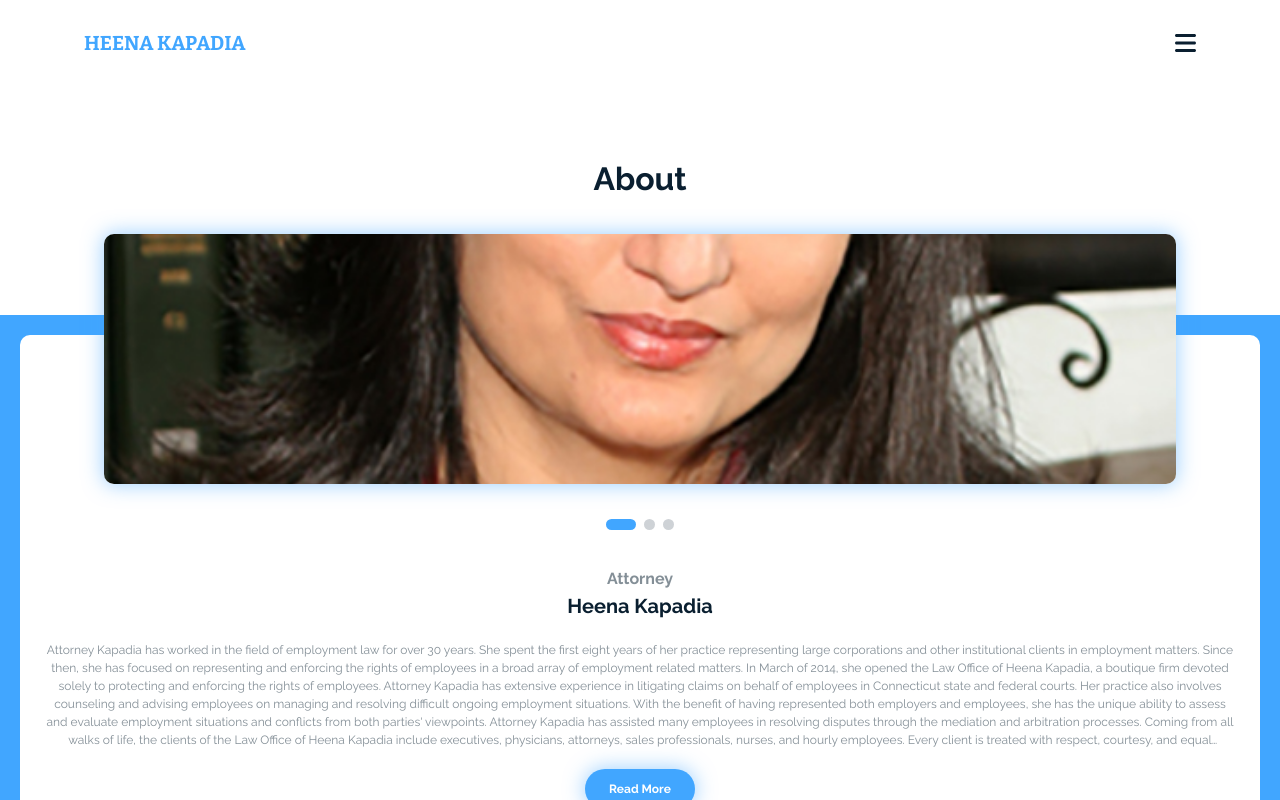
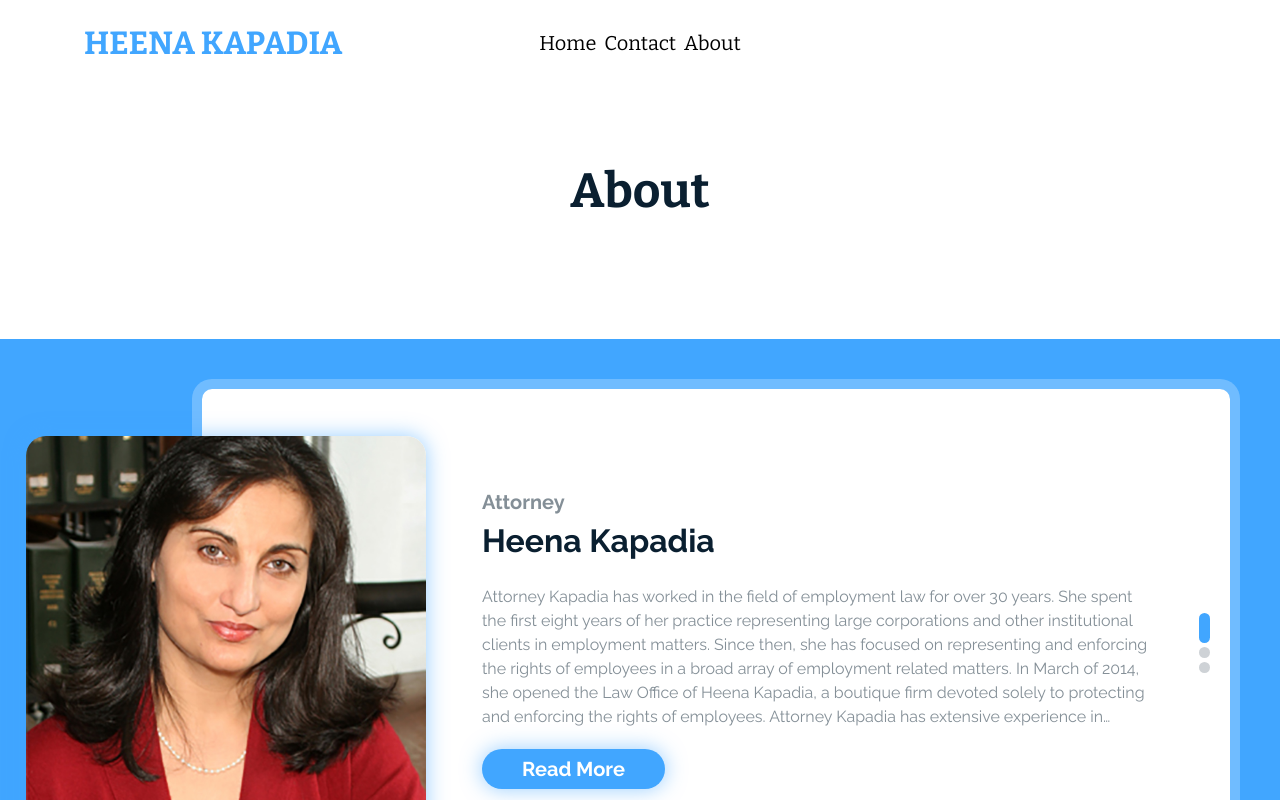
Before and after one commit to PandolfoM/heena-kapadia, a Next.js app: page /about in a window 1280 px wide. Built offline with nearby package versions, Linux system fonts and the light colour scheme.

Commit message:
desktop layout

```diff
--- a/app/(home)/page.tsx
+++ b/app/(home)/page.tsx
@@ -1,66 +1,80 @@
 import { Button } from "@/components/ui/button";
+import { bitter } from "../utils/fonts";
 
 export default function Home() {
   return (
     <>
       <section className="flex flex-col justify-center items-center gap-[100px]">
         <div className="flex flex-col justify-center items-center gap-5 px-5">
-          <h1 className="font-bold text-xl text-secondary text-lg text-center dark:text-white">
+          <h1
+            className={`${bitter.className} font-bold text-secondary text-lg text-center dark:text-white lg:text-xl`}>
             A Law Firm
-            <br /> Dedicated Exclusively
-            <br /> to Employees
+            <br className="lg:hidden" /> Dedicated Exclusively
+            <br className="lg:hidden" /> to Employees
           </h1>
-          <p className="text-secondary/50 text-center dark:text-white/50">
-            Working only for employees enables us to devote all our resources to
-            protecting and advocating for you in these often-difficult
-            situations.
+          <p className="text-secondary/50 text-center dark:text-white/50 lg:text-md">
+            Working only for employees enables us to devote all our{" "}
+            <br className="hidden lg:block" /> resources to protecting and
+            advocating for you in these often-difficult situations.
           </p>
           <Button>Get Started</Button>
         </div>
         <div className="bg-primary -z-20 w-full px-5 pt-[50px] pb-[150px] relative">
-          <h3 className="text-secondary font-bold text-lg leading-tight">
+          <h3
+            className={`${bitter.className} text-secondary font-bold text-lg leading-tight lg:text-xl`}>
             We Are On{" "}
             <span className="text-white">
               Your
-              <br /> Team!
+              <br className="lg:hidden" /> Team!
             </span>
           </h3>
-          <p className="text-white/75 text-sm">
+          <p className="text-white/75 text-sm lg:w-1/2">
             Separation from employment and other illegal treatment by an
             employer can often be traumatizing and financially devastating. The
             attorneys of the Law Office of Heena Kapadia have the experience
             necessary to protect you and help you seek justice.
           </p>
           {/* Successes */}
-          <div className="w-[300px] h-[250px] absolute -bottom-1/3 right-1/2 left-1/2 -translate-x-1/2 rounded-md text-center bg-clip-padding ">
-            <div className="bg-[#F2F2F2] p-5 rounded-md bg-clip-padding border-[10px] border-white/25">
+          <div className="w-[300px] h-auto absolute -bottom-1/2 right-1/2 left-1/2 -translate-x-1/2 rounded-md text-center bg-clip-padding lg:right-0 lg:translate-x-1/3 lg:-translate-y-1/4 lg:w-[440px]">
+            <div className="bg-[#F2F2F2] p-5 rounded-md bg-clip-padding border-[10px] border-white/25 h-full w-full">
               <h4 className="font-bold text-secondary text-lg">Successes</h4>
-              <p className="font-bold text-secondary text-sm">$1,800,000</p>
-              <p className="text-secondary text-sm">
-                Settlement in discrimination/retaliation case
+              <p className="font-bold text-secondary text-sm lg:text-md">
+                $1,800,000
               </p>
-              <p className="font-bold text-secondary text-sm">$1,722,946</p>
-              <p className="text-secondary text-sm">
+              <p className="text-secondary text-sm lg:text-md">
+                Settlement in
+                <br /> discrimination/retaliation case
+              </p>
+              <p className="font-bold text-secondary text-sm lg:text-md">
+                $1,722,946
+              </p>
+              <p className="text-secondary text-sm lg:text-md">
                 Verdict in retaliation case
               </p>
-              <p className="font-bold text-secondary text-sm">$1,275,000</p>
-              <p className="text-secondary text-sm">
-                Settlement in discrimination/retaliation case
+              <p className="font-bold text-secondary text-sm lg:text-md">
+                $1,275,000
+              </p>
+              <p className="text-secondary text-sm lg:text-md">
+                Settlement in
+                <br /> discrimination/retaliation case
               </p>
             </div>
           </div>
         </div>
         {/* Areas of practice */}
-        <div className="w-full px-5 pt-[150px]">
-          <div className="bg-secondary px-5 rounded-md py-5 flex flex-col gap-[10px] dark:bg-primary">
-            <h3 className="text-white font-bold text-lg leading-tight text-center">
-              Areas of Practice
-            </h3>
-            <p className="text-white/50">
-              The Law Office of Heena Kapadia represents employees in a broad
-              array of employment related matters.
-            </p>
-            <div className="flex flex-col gap-[10px]">
+        <div className="w-full px-5 pt-[150px] lg:w-4/5">
+          <div className="bg-secondary px-5 rounded-md py-5 flex flex-col gap-[10px] dark:bg-primary lg:flex-row lg:justify-between lg:py-[50px]">
+            <span className="flex flex-col gap-[10px] lg:justify-center">
+              <h3
+                className={`${bitter.className} text-white font-bold text-lg leading-tight text-center lg:text-left lg:w-fit lg:text-xl`}>
+                Areas of Practice
+              </h3>
+              <p className="text-white/75 lg:text-left lg:w-96">
+                The Law Office of Heena Kapadia represents employees in a broad
+                array of employment related matters.
+              </p>
+            </span>
+            <div className="flex flex-col gap-[10px] lg:w-[40%]">
               <Button className="w-full text-sm bg-primary dark:bg-secondary">
                 Employee Discrimination
               </Button>
--- a/app/about/page.tsx
+++ b/app/about/page.tsx
@@ -9,6 +9,7 @@ import {
   AccordionItem,
   AccordionTrigger,
 } from "@/components/ui/accordion";
+import { bitter } from "../utils/fonts";
 
 const CARDS: Card[] = [
   {
@@ -47,18 +48,62 @@ function About() {
   return (
     <section className="flex flex-col justify-center items-center gap-[100px]">
       <div className="flex flex-col justify-center items-center gap-28 w-full">
-        <h1 className="font-bold text-xl text-secondary text-lg text-center dark:text-white">
+        <h1
+          className={`${bitter.className} font-bold text-secondary text-lg text-center dark:text-white lg:text-xl`}>
           About
         </h1>
-        <div className="w-full flex flex-col gap-1 font-bold text-secondary text-sm bg-primary p-5">
+        <div className="w-full flex flex-col gap-1 font-bold text-secondary text-sm bg-primary p-5 md:pl-48 lg:p-10 lg:pl-48">
           <SliderCard cards={CARDS} />
         </div>
 
-        <div className="w-full flex flex-col gap-1 font-bold text-secondary text-sm px-5">
-          <h3 className="text-md font-bold text-secondary">
+        <div className="w-full flex flex-col gap-1 font-bold text-secondary text-sm px-5 lg:gap-[50px]">
+          <h3
+            className={`${bitter.className} text-md font-bold text-secondary dark:text-white lg:text-xl`}>
             Where we Practice
           </h3>
-          <Accordion type="single" collapsible>
+          <section className="hidden lg:flex lg:justify-center lg:gap-5">
+            <div className="bg-secondary text-white w-[375px] lg:w-[320px] h-auto rounded-md flex flex-col p-[50px] dark:bg-primary dark:text-white">
+              <h3 className="text-lg text-center font-bold leading-[100%] h-40">
+                Courts
+              </h3>
+              <div className="text-white/75 font-normal dark:text-white/75">
+                <ul className="list-disc">
+                  <li>Connecticut Federal District Court</li>
+                  <li>New York Federal District Court</li>
+                  <li>Connecticut State Courts</li>
+                  <li>New York State Courts</li>
+                </ul>
+              </div>
+            </div>
+            <div className="bg-secondary text-white w-[375px] lg:w-[320px] h-auto rounded-md flex flex-col p-[50px] dark:bg-primary dark:text-white">
+              <h3 className="text-lg text-center font-bold leading-[100%] h-40">
+                Connecticut Administrative Agencies
+              </h3>
+              <div className="text-white/75 font-normal dark:text-white/75">
+                <ul className="list-disc">
+                  <li>Commission on Human Rights and Opportunities</li>
+                  <li>Department of Labor</li>
+                  <li>Freedom of Information Commission</li>
+                  <li>Office of Public Hearings</li>
+                  <li>State Ethics Office</li>
+                </ul>
+              </div>
+            </div>
+            <div className="bg-secondary text-white w-[375px] lg:w-[320px] h-auto rounded-md flex flex-col p-[50px] dark:bg-primary dark:text-white">
+              <h3 className="text-lg text-center font-bold leading-[100%] h-40">
+                Federal Administrative Agencies
+              </h3>
+              <div className="text-white/75 font-normal dark:text-white/75">
+                <ul className="list-disc">
+                  <li>Equal Employment Opportunities Commission</li>
+                  <li>Occupational Safety and Hazard Administration (OSHA)</li>
+                  <li>Office of Administrative Law Judges</li>
+                  <li>Office of Civil Rights</li>
+                </ul>
+              </div>
+            </div>
+          </section>
+          <Accordion type="single" collapsible className="block lg:hidden">
             <AccordionItem value="courts">
               <AccordionTrigger>Courts</AccordionTrigger>
               <AccordionContent>
--- a/app/components/navbar.tsx
+++ b/app/components/navbar.tsx
@@ -16,16 +16,28 @@ function Navbar() {
 
   return (
     <nav className="min-h-[75px] flex flex-col justify-center items-center px-5 backdrop-blur bg-white/50 w-[90%] rounded-md mt-[5px] fixed left-1/2 right-1/2 -translate-x-1/2 z-50 dark:bg-secondary/50">
-      <div className="w-full flex items-center justify-between h-nav">
+      <div className="w-full flex items-center justify-between h-nav relative lg:justify-center">
         <Link
           href="/"
-          className={`${bitter.className} text-primary text-md font-bold`}>
+          className={`${bitter.className} text-primary text-md font-bold lg:absolute lg:left-0 lg:text-lg`}>
           HEENA KAPADIA
         </Link>
+        <div
+          className={`${bitter.className} gap-2 justify-center hidden lg:flex lg:text-md`}>
+          <Link href="/" onClick={handleClick}>
+            Home
+          </Link>
+          <Link href="/contact" onClick={handleClick}>
+            Contact
+          </Link>
+          <Link href="/about" onClick={handleClick}>
+            About
+          </Link>
+        </div>
         <FontAwesomeIcon
           onClick={() => setIsOpen(!isOpen)}
           icon={faBars}
-          className="cursor-pointer text-secondary h-6 dark:text-white"
+          className="cursor-pointer text-secondary h-6 dark:text-white lg:hidden"
         />
       </div>
       <AnimatePresence>
--- a/app/components/slider-card.tsx
+++ b/app/components/slider-card.tsx
@@ -24,11 +24,11 @@ type Props = {
 
 function SliderCard({ cards }: Props) {
   return (
-    <div className="relative m-auto bg-white p-6 rounded-sm duration-300 transition-all w-full">
+    <div className="relative m-auto bg-white p-6 rounded-sm duration-300 transition-all w-full md:rounded-md md:bg-clip-padding md:border-[10px] md:border-white/25">
       <Swiper
         spaceBetween={30}
         effect="fade"
-        loop={true}
+        loop={false}
         mousewheel={{ invert: false }}
         pagination={{
           clickable: true,
@@ -67,18 +67,22 @@ function SliderCard({ cards }: Props) {
         {cards.map((card, i) => (
           <SwiperSlide
             key={i}
-            className="relative !flex flex-col justify-end items-center cursor-default !bg-transparent swiper-slide">
+            className="relative !flex flex-col justify-end items-center cursor-default !bg-transparent swiper-slide md:justify-center md:items-start ">
             <Image
               src={card.image}
               alt=""
-              className="object-center object-cover block rounded-sm duration-300 transition-all aspect-square w-[90%] h-[250px] m-auto shadow-[0_0_20px_1px] shadow-primary/50 absolute top-0 left-0 right-0 -translate-y-1/2"
+              className="object-center object-cover block rounded-sm duration-300 transition-all aspect-square w-[90%] h-[250px] m-auto shadow-[0_0_20px_1px] shadow-primary/50 absolute top-0 left-0 right-0 -translate-y-1/2 sm:w-[60%] sm:h-[275px] md:w-[400px] md:h-[90%] lg:w-[400px] md:right-full md:-translate-x-1/2 md:translate-y-0 md:top-1/2 md:bottom-1/2 z-10 md:rounded-md"
             />
-            <div className="swiper-slide-content text-center flex flex-col gap-5 justify-between items-center overflow-visible">
+            <div className="swiper-slide-content text-center flex flex-col gap-5 justify-between items-center overflow-visible md:text-left md:items-start md:pl-64 md:w-[95%]">
               <span>
-                <h4 className="text-secondary/50 text-sm">{card.subtitle}</h4>
-                <h3 className="text-secondary text-md">{card.title}</h3>
+                <h4 className="text-secondary/50 text-sm lg:text-md">
+                  {card.subtitle}
+                </h4>
+                <h3 className="text-secondary text-md lg:text-lg">
+                  {card.title}
+                </h3>
               </span>
-              <p className="text-xs h-max font-normal text-secondary/50 line-clamp-6">
+              <p className="text-xs h-max font-normal text-secondary/50 line-clamp-6 lg:text-sm">
                 {card.description}
               </p>
               <Button className="bg-primary text-white shadow-[0_0_20px_1px] shadow-primary/50">
@@ -89,7 +93,7 @@ function SliderCard({ cards }: Props) {
         ))}
       </Swiper>
 
-      <div className="swiper-pagination z-10 text-center !absolute !top-[37%] h-fit select-none flex justify-center"></div>
+      <div className="swiper-pagination z-10 text-center !absolute !top-[37%] h-fit select-none flex justify-center gap-1 md:flex-col md:!right-5 md:!top-[45%] md:!bottom-auto md:!left-auto md:!w-fit"></div>
     </div>
   );
 }
--- a/app/globals.css
+++ b/app/globals.css
@@ -7,6 +7,7 @@
   transition: all ease 300ms;
   width: 11px !important;
   height: 11px !important;
+  margin: 0 !important;
   background-color: theme("colors.secondary") !important;
 }
 
@@ -21,6 +22,13 @@
   transition: all ease 300ms;
   background-color: theme("colors.primary") !important;
   width: 30px !important;
+}
+
+@media only screen and (min-width: 1024px) {
+  .swiper-pagination-bullet-active {
+    height: 30px !important;
+    width: 11px !important;
+  }
 }
 
 .swiper-slide-content {
--- a/components/ui/button.tsx
+++ b/components/ui/button.tsx
@@ -5,7 +5,7 @@ import { cva, type VariantProps } from "class-variance-authority";
 import { cn } from "@/lib/utils";
 
 const buttonVariants = cva(
-  "inline-flex items-center justify-center whitespace-nowrap rounded-full text-sm font-bold ring-offset-background transition-colors focus-visible:outline-none focus-visible:ring-2 focus-visible:ring-ring focus-visible:ring-offset-2 disabled:pointer-events-none disabled:opacity-50 w-fit",
+  "inline-flex items-center justify-center whitespace-nowrap rounded-full text-sm font-bold ring-offset-background transition-colors focus-visible:outline-none focus-visible:ring-2 focus-visible:ring-ring focus-visible:ring-offset-2 disabled:pointer-events-none disabled:opacity-50 w-fit lg:text-md",
   {
     variants: {
       variant: {
@@ -20,7 +20,7 @@ const buttonVariants = cva(
         link: "text-primary underline-offset-4 hover:underline",
       },
       size: {
-        default: "h-10 px-6 py-2",
+        default: "h-10 px-6 py-2 lg:px-10",
         sm: "h-9 px-3",
         lg: "h-11 px-8",
         icon: "h-10 w-10",
--- a/tailwind.config.ts
+++ b/tailwind.config.ts
@@ -28,6 +28,7 @@ const config = {
       sm: "16px",
       md: "20px",
       lg: "32px",
+      xl: "48px",
     },
     borderRadius: {
       sm: "10px",
```
Also changed, not shown: app/contact/page.tsx (+11 -4 lines).
